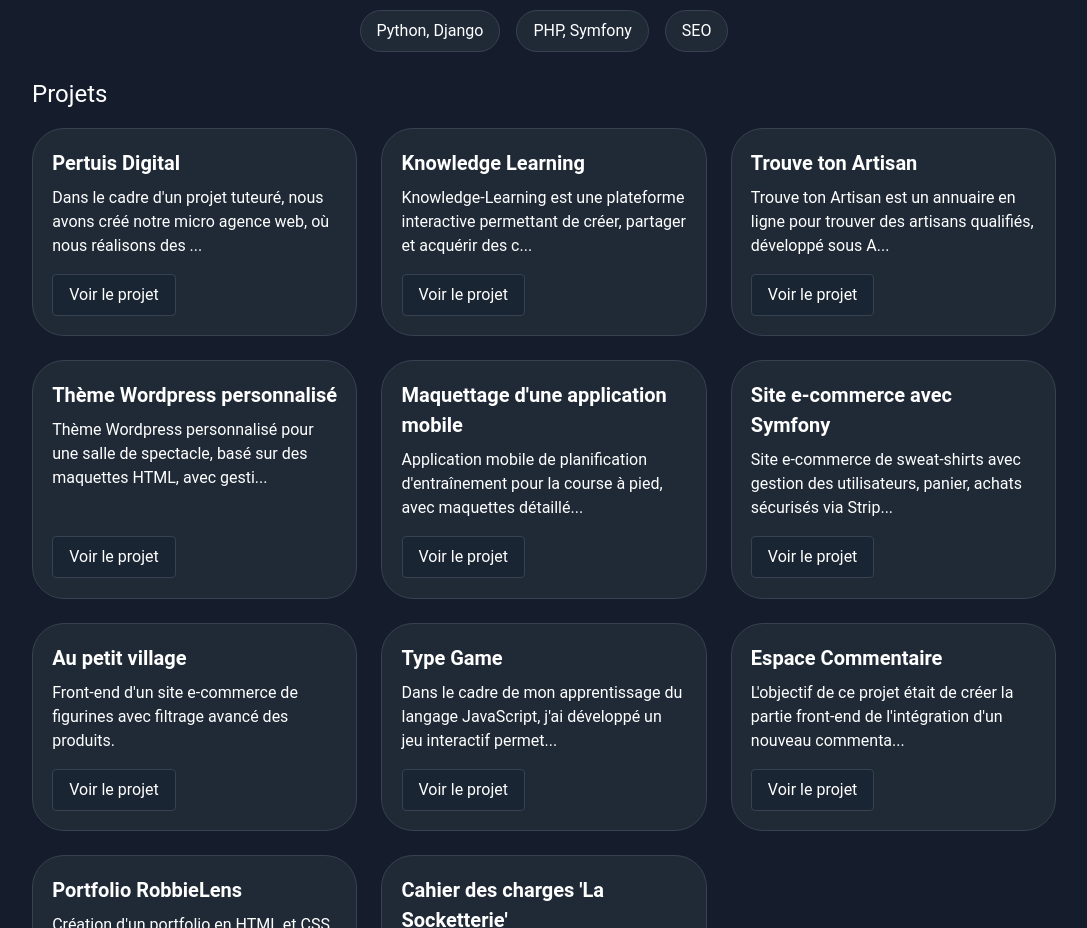
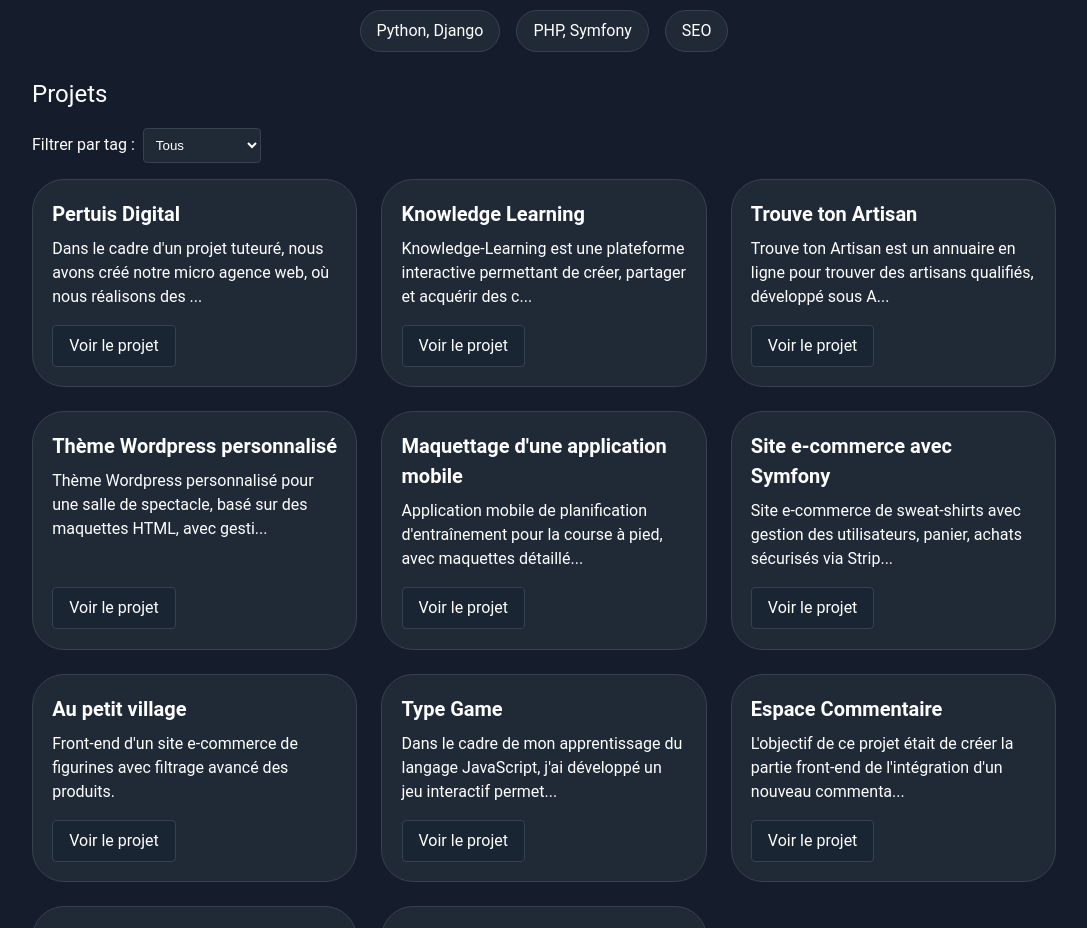
Before and after one commit to HugoMelin/Portfolio, a Vue app: page / in a window 1280 px wide. Shown: the part 1340-2268 px from the top of the page, without its empty margins (96-1183 px from the left). Built offline with nearby package versions, Linux system fonts and the light colour scheme.

Commit message:
feat: add project filter

```diff
--- a/index.html
+++ b/index.html
@@ -2,7 +2,7 @@
 <html lang="fr">
   <head>
     <meta charset="UTF-8">
-    <link rel="icon" href="/favicon.ico">
+    <link rel="icon" href="/favicon.png">
     <meta name="viewport" content="width=device-width, initial-scale=1.0">
     <title>Hugo Melin - Portfolio</title>
     <meta name="description" content="Découvrez le portfolio 2025 de Hugo Melin, présentant ses projets et compétences en développement web.">
--- a/src/components/app-projects.vue
+++ b/src/components/app-projects.vue
@@ -1,15 +1,35 @@
 <script setup lang="ts">
-  import ProjectCard from './project-card.vue';
+import { ref, computed } from 'vue'
+import ProjectCard from './project-card.vue'
+import { projects } from '@/data/projects.json'
 
-  import { projects } from '@/data/projects.json';
+// Liste des tags disponibles
+const tags = ref([...new Set(projects.flatMap((project) => project.tag))].sort())
 
+// Tag sélectionné
+const selectedTag = ref('')
+
+// Projets filtrés
+const filteredProjects = computed(() => {
+  if (!selectedTag.value) {
+    return projects
+  }
+  return projects.filter((project) => project.tag.includes(selectedTag.value))
+})
 </script>
 
 <template>
   <section class="projects" id="projects">
     <h3>Projets</h3>
+    <div class="filter">
+      <label for="tag-select">Filtrer par tag :</label>
+      <select id="tag-select" v-model="selectedTag">
+        <option value="">Tous</option>
+        <option v-for="tag in tags" :key="tag" :value="tag">{{ tag }}</option>
+      </select>
+    </div>
     <ul class="projects__list">
-      <ProjectCard v-for="project in projects" :key="project.id" :project="project"/>
+      <ProjectCard v-for="(project, key) in filteredProjects" :key="key" :project="project" />
     </ul>
   </section>
 </template>
@@ -19,6 +39,22 @@
   padding-bottom: 24px;
 }
 
+.filter {
+  margin-bottom: 16px;
+  display: flex;
+  justify-content: start;
+  align-items: center;
+  gap: 8px;
+}
+
+select {
+  padding: 0.5rem;
+  background-color: var(--background-card);
+  border: 1px solid var(--border-color);
+  color: var(--text-color);
+  border-radius: 0.25rem;
+}
+
 .projects__list {
   display: grid;
   grid-template-columns: repeat(auto-fill, minmax(300px, 1fr));
--- a/src/data/projects.json
+++ b/src/data/projects.json
@@ -1,7 +1,7 @@
 {
   "projects": [
     {
-      "tag": ["React", "Wordpress", "Bootstrap", "SCSS", "PHP"],
+      "tag": ["React", "Wordpress", "Bootstrap", "SCSS", "PHP", "NodeJs"],
       "name": "Pertuis Digital",
       "createDate": "09/10/2024",
       "description": "Dans le cadre d'un projet tuteuré, nous avons créé notre micro agence web, où nous réalisons des sites e-commerce ou vitrine pour des clients réels. Cette expérience nous a permis de mettre en pratique nos compétences en développement web et de travailler sur des projets concrets sur des technologies comme ReactJs ou encore Wordpress.",
@@ -26,10 +26,13 @@
     {
       "tag": [
         "Angular",
-        "NodeJs: Express",
+        "NodeJs",
+        "Express",
         "Typescript",
         "Docker",
         "Bootstrap",
+        "HTML",
+        "CSS",
         "MariaDB",
         "JWT",
         "Stripe"
@@ -64,7 +67,7 @@
       "slug": "knowledge-learning"
     },
     {
-      "tag": ["Angular", "Typescript", "SCSS", "Bootstrap", "MailHog"],
+      "tag": ["Angular", "Typescript", "HTML", "SCSS", "Bootstrap", "MailHog", "NodeJs"],
       "name": "Trouve ton Artisan",
       "createDate": "18/09/2024",
       "description": "Trouve ton Artisan est un annuaire en ligne conçu pour aider les utilisateurs à trouver des artisans qualifiés dans divers domaines. Ce site s'intègre facilement dans un environnement digital existant, offrant une interface conviviale et intuitive pour la recherche et la mise en relation avec des professionnels. Développé dans le cadre d'une formation au CEF (Centre Européen de Formation) sous Angular, ce projet met en avant l'utilisation de technologies modernes pour créer une plateforme efficace et performante. Les utilisateurs peuvent rechercher des artisans par spécialité, consulter leurs profils détaillés, et les contacter directement via le site. Cette application vise à simplifier le processus de recherche d'artisans et à fournir une solution fiable et accessible pour tous les besoins en services artisanaux.",
@@ -133,7 +136,7 @@
       "slug": "maquettes-application-mobile"
     },
     {
-      "tag": ["Symfony", "PHP", "Stripe", "Bootstap"],
+      "tag": ["Symfony", "PHP", "Stripe", "Bootstap", "MariaDB", "Twig"],
       "name": "Site e-commerce avec Symfony",
       "createDate": "29/08/2024",
       "description": "Le projet consistait à créer un site e-commerce dédié à la vente de sweat-shirts. Ce site permet aux utilisateurs de parcourir une collection de produits, d'ajouter des articles à leur panier, et de finaliser leurs achats en toute sécurité grâce à l'intégration de Stripe pour les paiements. La gestion des utilisateurs inclut la création de comptes, la connexion sécurisée, et la possibilité de suivre l'historique des commandes. Le site offre une interface conviviale et intuitive, facilitant la navigation et l'expérience d'achat. Ce projet m'a permis de développer mes compétences en développement web, en intégration de systèmes de paiement, et en gestion des utilisateurs et des commandes.",
@@ -164,7 +167,7 @@
       "slug": "site-e-commerce-symfony"
     },
     {
-      "tag": ["Angular", "Typescript", "Bootstap"],
+      "tag": ["Angular", "Typescript", "HTML", "Bootstap"],
       "name": "Au petit village",
       "createDate": "29/08/2024",
       "description": "Le projet consistait à développer la partie front-end d'un site e-commerce dédié à la vente de figurines. L'objectif était de créer une interface utilisateur attrayante et intuitive permettant aux clients de parcourir facilement les produits disponibles. Le site inclut des fonctionnalités de filtrage avancées pour aider les utilisateurs à trouver rapidement les figurines qu'ils recherchent, en fonction de critères tels que la catégorie, le prix, et la disponibilité. Ce projet m'a permis de renforcer mes compétences en développement front-end, en utilisant des technologies modernes pour offrir une expérience utilisateur fluide et agréable.",
--- a/src/views/Single-Project.vue
+++ b/src/views/Single-Project.vue
@@ -114,6 +114,7 @@ h2 {
 
 .used-tech__list {
   display: flex;
+  flex-wrap: wrap;
   gap: 1rem;
 }
 
```
Also changed, not shown: public/favicon.png (added). Lines whose indentation alone changed are shown as unchanged.
